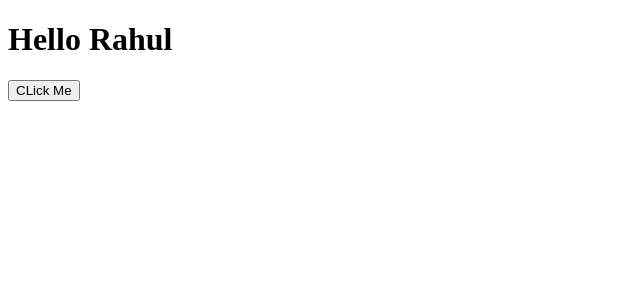
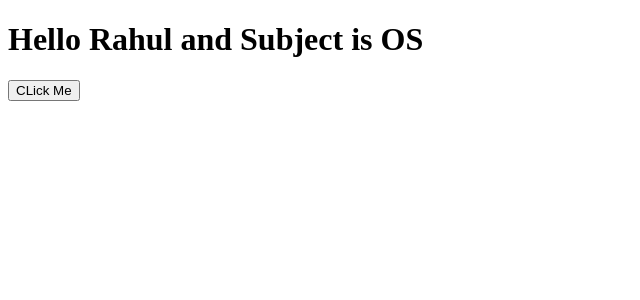
Before and after one commit to Krunal01/Practice, a React (Create React App) app: page / in a window 1280 px wide. Shown: the top 300 px of the page, without its empty margins (0-640 px from the left). Built offline with nearby package versions, Linux system fonts and the light colour scheme.

Commit message:
setStat() in reactjs

```diff
--- a/src/Student.js
+++ b/src/Student.js
@@ -28,34 +28,45 @@
 
 // export default Student;
 
-// import React, { Component } from "react";
+import React, { Component } from "react";
 
-// class Student extends Component {
-//   state = {
-//     name: "Rahul",
-//     sub: this.props.subject,
-//   };
-//   render() {
-//     return (
-//       <h1>
-//         Hello {this.state.name} and Subject is {this.state.sub}
-//       </h1>
-//     );
-//   }
-// }
-
-import React from "react";
-
-function Student(props) {
-  function handleClick() {
-    console.log("Button Clicked");
+class Student extends Component {
+  constructor(props) {
+    super(props);
+    this.state = {
+      name: "Rahul",
+      sub: this.props.subject,
+    };
   }
 
-  return (
-    <div>
-      <h1>Hello {props.name}</h1>
-      <button onClick={handleClick}>CLick Me</button>
-    </div>
-  );
+  handleClick = () => {
+    this.setState({ name: "Jay", sub: "COA" });
+  };
+
+  render() {
+    return (
+      <div>
+        <h1>
+          Hello {this.state.name} and Subject is {this.state.sub}
+        </h1>
+        <button onClick={this.handleClick}>CLick Me</button>
+      </div>
+    );
+  }
 }
+
+// import React from "react";
+
+// function Student(props) {
+//   function handleClick() {
+//     console.log("Button Clicked");
+//   }
+
+//   return (
+//     <div>
+//       <h1>Hello {props.name}</h1>
+//       <button onClick={handleClick}>CLick Me</button>
+//     </div>
+//   );
+// }
 export default Student;
--- a/src/index.js
+++ b/src/index.js
@@ -15,4 +15,7 @@ import Student from "./Student";
 //   document.getElementById("root")
 // );
 
-ReactDOM.render(<Student name="Rahul" />, document.getElementById("root"));
+ReactDOM.render(
+  <Student name="Rahul" subject="OS" />,
+  document.getElementById("root")
+);
```
